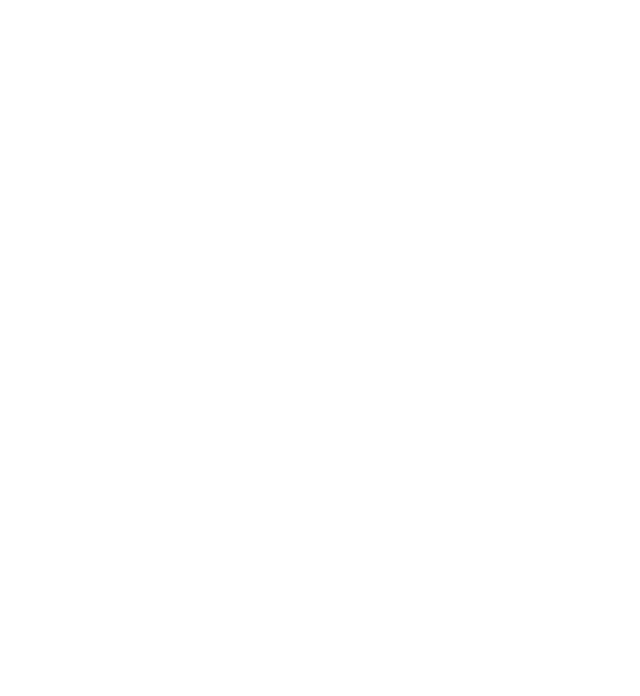
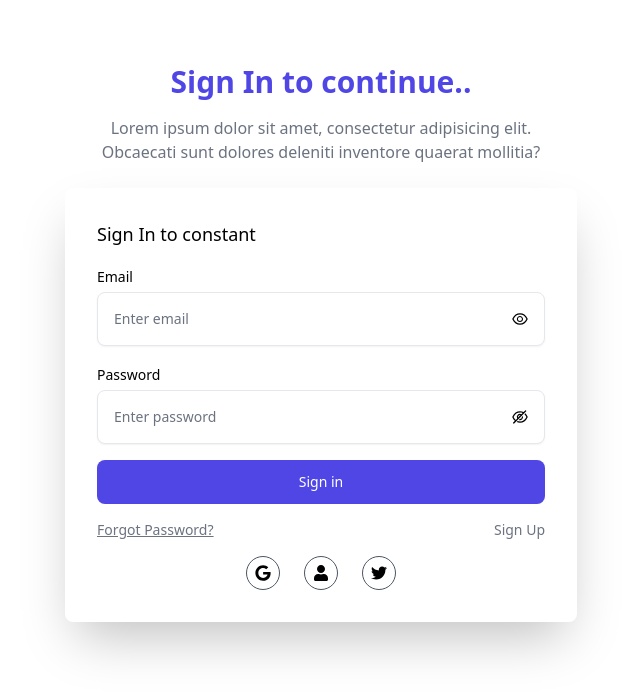
Before and after one commit to Oms-343/Constant, a React (Create React App) app: page /sign-in in a window 1280 px wide. Before the commit this address had no page. Shown: the top 696 px of the page, without its empty margins (319-959 px from the left). Built offline with nearby package versions, Linux system fonts and the light colour scheme.

Commit message:
setting up static authentication pages

```diff
--- a/package.json
+++ b/package.json
@@ -9,6 +9,7 @@
     "firebase": "^9.15.0",
     "react": "^18.2.0",
     "react-dom": "^18.2.0",
+    "react-icons": "^4.7.1",
     "react-router-dom": "^6.4.5",
     "react-scripts": "5.0.1",
     "web-vitals": "^2.1.4"
--- a/src/App.js
+++ b/src/App.js
@@ -11,9 +11,9 @@
       <Routes>
         <Route path="/" exact element={<SignUp />} />
         <Route path="home" element={<Homepage />} />
-        <Route path="signin" element={<SignIn />} />
+        <Route path="sign-in" element={<SignIn />} />
         <Route path="profile" element={<Profile />} />
-        <Route path="forgetpassword" element={<ForgetPassword />} />
+        <Route path="forgotpassword" element={<ForgetPassword />} />
       </Routes>
     </Router>
   );
--- /dev/null
+++ b/src/componentss/GoogleAuth.js
@@ -0,0 +1,14 @@
+import React from "react";
+import { FaGoogle } from "react-icons/fa";
+
+const GoogleAuth = () => {
+  return (
+    <>
+      <button className="flex items-center justify-center  p-2 border border-gray-600 rounded-full  focus:ring-2   hover:text-red-700 transition duration-200 ease-in-out ">
+        <FaGoogle />
+      </button>
+    </>
+  );
+};
+
+export default GoogleAuth;
--- /dev/null
+++ b/src/componentss/GuestAuth.js
@@ -0,0 +1,14 @@
+import React from "react";
+import { FaUser } from "react-icons/fa";
+
+const GuestAuth = () => {
+  return (
+    <>
+      <button className="flex items-center justify-center  p-2 border border-gray-600 rounded-full  focus:ring-2  hover:text-indigo-600 transition duration-200 ease-in-out ">
+        <FaUser />
+      </button>
+    </>
+  );
+};
+
+export default GuestAuth;
--- /dev/null
+++ b/src/componentss/TwitterAuth.js
@@ -0,0 +1,14 @@
+import React from "react";
+import { FaTwitter } from "react-icons/fa";
+
+const TwitterAuth = () => {
+  return (
+    <>
+      <button className="flex items-center justify-center  p-2 border border-gray-600 rounded-full  focus:ring-2  hover:text-blue-500 transition duration-200 ease-in-out  ">
+        <FaTwitter />
+      </button>
+    </>
+  );
+};
+
+export default TwitterAuth;
--- a/src/pagess/ForgetPassword.js
+++ b/src/pagess/ForgetPassword.js
@@ -1,7 +1,78 @@
 import React from "react";
+import { useState } from "react";
+import { AiOutlineEye } from "react-icons/ai";
+import { Link } from "react-router-dom";
+import GoogleAuth from "../componentss/GoogleAuth";
+import GuestAuth from "../componentss/GuestAuth";
+import TwitterAuth from "../componentss/TwitterAuth";
 
-const ForgetPassword = () => {
-  return <div>FOrgot My Password</div>;
+const ForgotPassword = () => {
+  const [email, setEmail] = useState("");
+
+  function onChange(e) {
+    setEmail(e.target.value);
+  }
+
+  return (
+    <div class="mx-auto max-w-screen-xl px-4 py-16 sm:px-6 lg:px-8">
+      <div class="mx-auto max-w-lg">
+        <h1 class="text-center text-2xl font-bold  text-indigo-600 sm:text-3xl">
+          Sign In to continue..
+        </h1>
+
+        <p class="mx-auto mt-4 max-w-md text-center text-gray-500">
+          Lorem ipsum dolor sit amet, consectetur adipisicing elit. Obcaecati
+          sunt dolores deleniti inventore quaerat mollitia?
+        </p>
+
+        <form action="" class=" mt-6 mb-0 space-y-4 rounded-lg p-8 shadow-2xl">
+          <p class="flex justify-center  text-lg font-medium">
+            <span>Enter your email</span>
+          </p>
+
+          <div>
+            <label for="email" class="text-sm font-medium">
+              Email
+            </label>
+
+            <div class="relative mt-1">
+              <input
+                type="email"
+                id="email"
+                value={email}
+                onChange={onChange}
+                class="w-full rounded-lg border-gray-200 p-4 pr-12 text-sm shadow-sm"
+                placeholder="Enter email"
+              />
+
+              <span class="absolute inset-y-0 right-4 inline-flex items-center">
+                <AiOutlineEye class=" text-lg" />
+              </span>
+            </div>
+          </div>
+
+          <button
+            type="submit"
+            class="block w-full rounded-lg bg-indigo-600 px-5 py-3 text-sm font-medium text-white focus:ring-2  hover:bg-indigo-500 transition duration-200 ease-in-out"
+          >
+            Reset password
+          </button>
+
+          <div className="flex justify-end items-center ">
+            <Link to="/" class="text-center text-sm text-gray-500 ">
+              Sign Up
+            </Link>
+          </div>
+
+          <div className="flex mt-4 gap-x-6 justify-center">
+            <GoogleAuth />
+            <GuestAuth />
+            <TwitterAuth />
+          </div>
+        </form>
+      </div>
+    </div>
+  );
 };
 
-export default ForgetPassword;
+export default ForgotPassword;
--- a/src/pagess/SignIn.js
+++ b/src/pagess/SignIn.js
@@ -1,7 +1,121 @@
 import React from "react";
+import { useState } from "react";
+import { AiOutlineEyeInvisible, AiOutlineEye } from "react-icons/ai";
+import { Link } from "react-router-dom";
+import GoogleAuth from "../componentss/GoogleAuth";
+import GuestAuth from "../componentss/GuestAuth";
+import TwitterAuth from "../componentss/TwitterAuth";
 
-const SignIn = () => {
-  return <div>SignIn Here</div>;
+const SignInform = () => {
+  const [showPassword, setShowPassword] = useState(false);
+  const [formData, setFormData] = useState({
+    email: "",
+    password: "",
+  });
+
+  const { email, password } = formData;
+
+  function onChange(e) {
+    setFormData((prevState) => ({
+      ...prevState,
+      [e.target.id]: e.target.value,
+    }));
+  }
+
+  return (
+    <div class="mx-auto max-w-screen-xl px-4 py-16 sm:px-6 lg:px-8">
+      <div class="mx-auto max-w-lg">
+        <h1 class="text-center text-2xl font-bold  text-indigo-600 sm:text-3xl">
+          Sign In to continue..
+        </h1>
+
+        <p class="mx-auto mt-4 max-w-md text-center text-gray-500">
+          Lorem ipsum dolor sit amet, consectetur adipisicing elit. Obcaecati
+          sunt dolores deleniti inventore quaerat mollitia?
+        </p>
+
+        <form action="" class="mt-6 mb-0 space-y-4 rounded-lg p-8 shadow-2xl">
+          <p class="text-lg font-medium">Sign In to constant</p>
+
+          <div>
+            <label for="email" class="text-sm font-medium">
+              Email
+            </label>
+
+            <div class="relative mt-1">
+              <input
+                type="email"
+                id="email"
+                value={email}
+                onChange={onChange}
+                class="w-full rounded-lg border-gray-200 p-4 pr-12 text-sm shadow-sm"
+                placeholder="Enter email"
+              />
+
+              <span class="absolute inset-y-0 right-4 inline-flex items-center">
+                <AiOutlineEye class=" text-lg" />
+              </span>
+            </div>
+          </div>
+
+          <div>
+            <label for="password" class="text-sm font-medium">
+              Password
+            </label>
+
+            <div class="relative mt-1">
+              <input
+                type={showPassword ? "text" : "password"}
+                id="password"
+                value={password}
+                onChange={onChange}
+                class="w-full rounded-lg border-gray-200 p-4 pr-12 text-sm shadow-sm"
+                placeholder="Enter password"
+              />
+
+              <span class="absolute inset-y-0 right-4 inline-flex items-center">
+                {showPassword ? (
+                  <AiOutlineEye
+                    class="cursor-pointer text-lg"
+                    onClick={() => setShowPassword((prevState) => !prevState)}
+                  />
+                ) : (
+                  <AiOutlineEyeInvisible
+                    class="cursor-pointer text-lg "
+                    onClick={() => setShowPassword((prevState) => !prevState)}
+                  />
+                )}
+              </span>
+            </div>
+          </div>
+
+          <button
+            type="submit"
+            class="block w-full rounded-lg bg-indigo-600 px-5 py-3 text-sm font-medium text-white focus:ring-2  hover:bg-indigo-500 transition duration-200 ease-in-out"
+          >
+            Sign in
+          </button>
+
+          <div class="flex justify-between items-center ">
+            <p class="text-center text-sm text-gray-500">
+              <Link to="/forgotpassword" class="underline ">
+                Forgot Password?
+              </Link>
+            </p>
+            <Link to="/" class="text-center text-sm text-gray-500 ">
+              Sign Up
+            </Link>
+          </div>
+
+          <div class="flex mt-4 gap-x-6 justify-center">
+            <GoogleAuth />
+            <GuestAuth />
+            <TwitterAuth />
+          </div>
+        </form>
+      </div>
+    </div>
+  );
 };
 
-export default SignIn;
+export default SignInform;
--- a/src/pagess/SignUp.js
+++ b/src/pagess/SignUp.js
@@ -1,7 +1,13 @@
 import React from "react";
 import { useState } from "react";
+import { AiOutlineEyeInvisible, AiOutlineEye } from "react-icons/ai";
+import { Link } from "react-router-dom";
+import GoogleAuth from "../componentss/GoogleAuth";
+import GuestAuth from "../componentss/GuestAuth";
+import TwitterAuth from "../componentss/TwitterAuth";
 
 const Signupform = () => {
+  const [showPassword, setShowPassword] = useState(false);
   const [formData, setFormData] = useState({
     email: "",
     password: "",
@@ -19,7 +25,7 @@
   return (
     <div class="mx-auto max-w-screen-xl px-4 py-16 sm:px-6 lg:px-8">
       <div class="mx-auto max-w-lg">
-        <h1 class="text-center text-2xl font-bold text-indigo-600 sm:text-3xl">
+        <h1 class="text-center text-2xl font-bold  text-indigo-600 sm:text-3xl">
           Get started today
         </h1>
 
@@ -47,20 +53,7 @@
               />
 
               <span class="absolute inset-y-0 right-4 inline-flex items-center">
-                <svg
-                  xmlns="http://www.w3.org/2000/svg"
-                  class="h-5 w-5 text-gray-400"
-                  fill="none"
-                  viewBox="0 0 24 24"
-                  stroke="currentColor"
-                >
-                  <path
-                    stroke-linecap="round"
-                    stroke-linejoin="round"
-                    stroke-width="2"
-                    d="M16 12a4 4 0 10-8 0 4 4 0 008 0zm0 0v1.5a2.5 2.5 0 005 0V12a9 9 0 10-9 9m4.5-1.206a8.959 8.959 0 01-4.5 1.207"
-                  />
-                </svg>
+                <AiOutlineEye class=" text-lg" />
               </span>
             </div>
           </div>
@@ -72,7 +65,7 @@
 
             <div class="relative mt-1">
               <input
-                type="password"
+                type={showPassword ? "text" : "password"}
                 id="password"
                 value={password}
                 onChange={onChange}
@@ -81,48 +74,44 @@
               />
 
               <span class="absolute inset-y-0 right-4 inline-flex items-center">
-                <svg
-                  xmlns="http://www.w3.org/2000/svg"
-                  class="h-5 w-5 text-gray-400"
-                  fill="none"
-                  viewBox="0 0 24 24"
-                  stroke="currentColor"
-                >
-                  <path
-                    stroke-linecap="round"
-                    stroke-linejoin="round"
-                    stroke-width="2"
-                    d="M15 12a3 3 0 11-6 0 3 3 0 016 0z"
+                {showPassword ? (
+                  <AiOutlineEye
+                    class="cursor-pointer text-lg"
+                    onClick={() => setShowPassword((prevState) => !prevState)}
                   />
-                  <path
-                    stroke-linecap="round"
-                    stroke-linejoin="round"
-                    stroke-width="2"
-                    d="M2.458 12C3.732 7.943 7.523 5 12 5c4.478 0 8.268 2.943 9.542 7-1.274 4.057-5.064 7-9.542 7-4.477 0-8.268-2.943-9.542-7z"
+                ) : (
+                  <AiOutlineEyeInvisible
+                    class="cursor-pointer text-lg "
+                    onClick={() => setShowPassword((prevState) => !prevState)}
                   />
-                </svg>
+                )}
               </span>
             </div>
           </div>
 
           <button
             type="submit"
-            class="block w-full rounded-lg bg-indigo-600 px-5 py-3 text-sm font-medium text-white"
+            class="block w-full rounded-lg bg-indigo-600 px-5 py-3 text-sm font-medium text-white focus:ring-2  hover:bg-indigo-500 transition duration-200 ease-in-out"
           >
             Sign up
           </button>
 
-          <p class="text-center text-sm text-gray-500">
-            Have an account?
-            <a class="underline ml-1" href="$">
-              Sign in
-            </a>
-          </p>
           <div>
-            <h4>{email}</h4>
-            <h4>{password}</h4>
-            <h4>hello</h4>
-            <h4>hello</h4>
+            <p class="text-center text-sm text-gray-500">
+              Have an account?
+              <Link to="/sign-in" class="underline ml-1">
+                Sign in
+              </Link>
+            </p>
+            <p class="text-center text-sm text-gray-500 mt-4">
+              or you can sign in with
+            </p>
+          </div>
+
+          <div className="flex mt-4 gap-x-6 justify-center">
+            <GoogleAuth />
+            <GuestAuth />
+            <TwitterAuth />
           </div>
         </form>
       </div>
```
Also changed, not shown: 1 other file (tests, documents, lock files or other folders).
